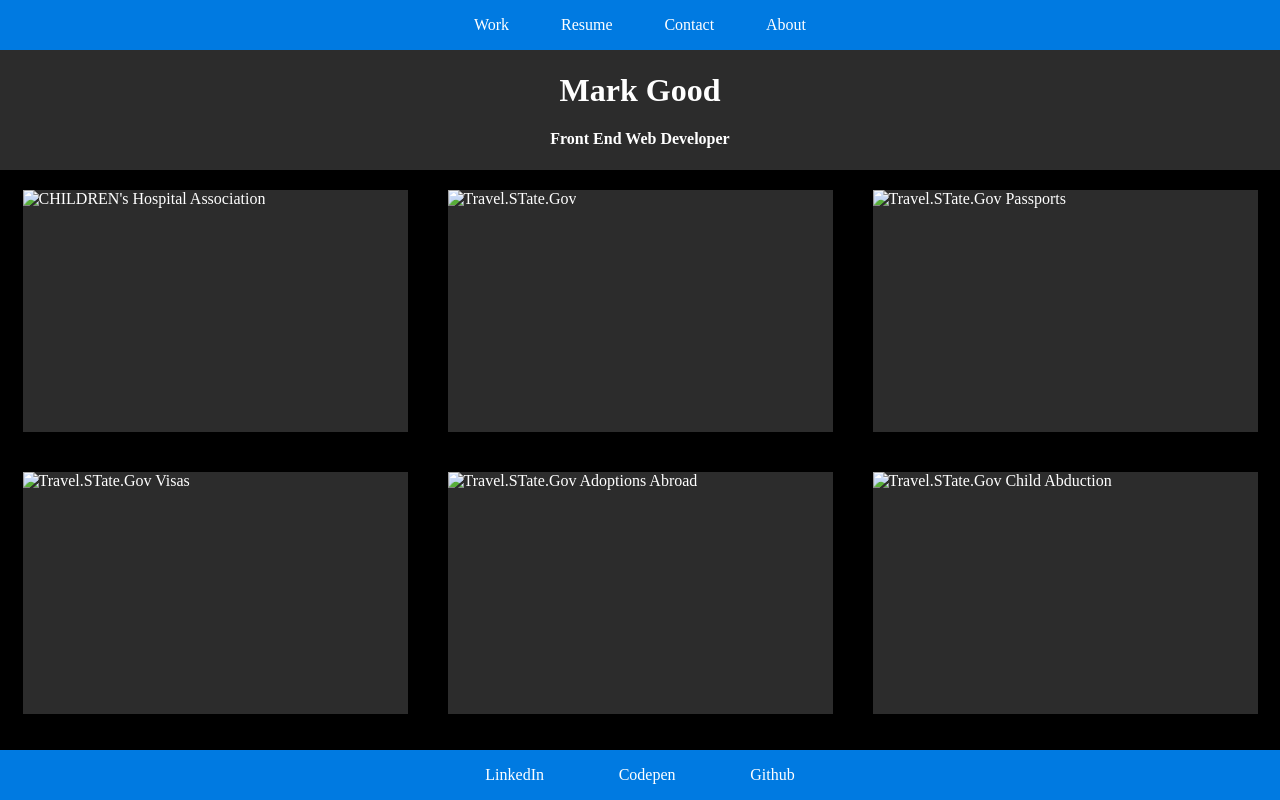
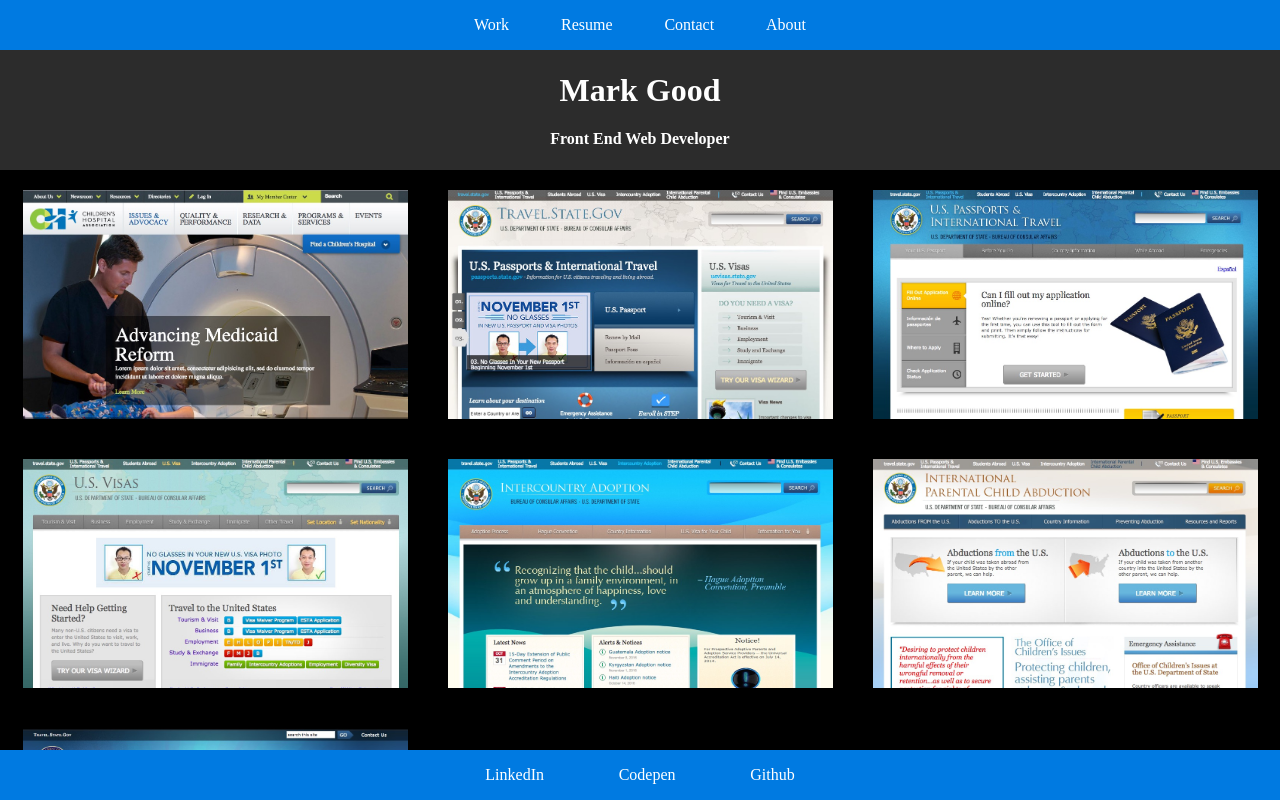
Before and after one commit to mgooood/mgooood.github.io, a website: page app/index.html in a window 1280 px wide. Drawn offline with nearby package versions, Linux system fonts and the light colour scheme.

Commit message:
adding development area

```diff
--- a/app/index.html
+++ b/app/index.html
@@ -10,7 +10,9 @@
         <meta http-equiv="cleartype" content="on">
 
         <link rel="stylesheet" href="https://cdnjs.cloudflare.com/ajax/libs/normalize/5.0.0/normalize.min.css">
+         <!-- build:css css/main.min.css -->
         <link rel="stylesheet" href="css/main.css">
+         <!-- endbuild -->
         <script src="https://cdnjs.cloudflare.com/ajax/libs/modernizr/2.8.3/modernizr.min.js"></script>
     </head>
     <body>
@@ -39,37 +41,37 @@
                 <ul class="work-items">
                     <li>
                         <a href="https://www.childrenshospitals.org/" title="CHILDREN's Hospital Association Website">
-                            <img src="images/cha-website-image.png" alt="CHILDREN's Hospital Association">
+                            <img src="images/cha-website-image.jpg" alt="CHILDREN's Hospital Association">
                         </a>
                     </li>
                     <li>
                         <a href="https://travel.state.gov" title="travel.state.gov">
-                            <img src="images/travel-state-website-image.png" alt="Travel.STate.Gov">
+                            <img src="images/travel-state-website-image.jpg" alt="Travel.STate.Gov">
                         </a>
                     </li>
                     <li>
                         <a href="https://travel.state.gov/content/passports/en/passports.html" title="Passports page of travel.state.gov">
-                            <img src="images/travel-state-passports-website-image.png" alt="Travel.STate.Gov Passports">
+                            <img src="images/travel-state-passports-website-image.jpg" alt="Travel.STate.Gov Passports">
                         </a>
                     </li>
                     <li>
                         <a href="https://travel.state.gov/content/visas/en/visas.html" title="Visas page of travel.state.gov">
-                            <img src="images/travel-state-visas-website-image.png" alt="Travel.STate.Gov Visas">
+                            <img src="images/travel-state-visas-website-image.jpg" alt="Travel.STate.Gov Visas">
                         </a>
                     </li>
                     <li>
                         <a href="https://travel.state.gov/content/adoptionsabroad/en/adoptionsabroad.html" title="Adoptions Abroad page of travel.state.gov">
-                            <img src="images/travel-state-adoptionsabroad-website-image.png" alt="Travel.STate.Gov Adoptions Abroad">
+                            <img src="images/travel-state-adoptionsabroad-website-image.jpg" alt="Travel.STate.Gov Adoptions Abroad">
                         </a>
                     </li>
                     <li>
                         <a href="https://travel.state.gov/content/childabduction/en.html" title="Child Abduction page of travel.state.gov">
-                            <img src="images/travel-state-childabduction-website-image.png" alt="Travel.STate.Gov Child Abduction">
+                            <img src="images/travel-state-childabduction-website-image.jpg" alt="Travel.STate.Gov Child Abduction">
                         </a>
                     </li>
                     <li>
                         <a href="https://web.archive.org/web/20140406003817/http://studentsabroad.state.gov/" title="Students Abroad page of travel.state.gov">
-                            <img src="images/travel-state-studentsabroad-website-image.png" alt="Travel.STate.Gov Students Abroad">
+                            <img src="images/travel-state-studentsabroad-website-image.jpg" alt="Travel.STate.Gov Students Abroad">
                         </a>
                     </li>
                 </ul>
@@ -90,7 +92,9 @@
         </div>
 
         <script src="https://cdnjs.cloudflare.com/ajax/libs/jquery/3.1.1/jquery.min.js"></script>
+        <!-- build:js js/main.min.js -->
         <script src="js/main.js"></script>
+        <!-- endbuild -->
 
         <script>
             (function(i,s,o,g,r,a,m){i['GoogleAnalyticsObject']=r;i[r]=i[r]||function(){
--- a/app/js/main.js
+++ b/app/js/main.js
@@ -0,0 +1,6 @@
+function thisTestFunction() {
+    var testString = "this is my main js";
+    console.log(testString);
+}
+
+thisTestFunction();
--- a/app/scss/main.scss
+++ b/app/scss/main.scss
@@ -74,7 +74,7 @@
 
 .work-items li {
     width: 100%;
-    height: 242px;
+    height: 229px;
     background-color: rgba(74,74,74,0.6);
     margin-bottom: 20px;
     overflow: hidden;
```
Also changed, not shown: app/css/main.css.
